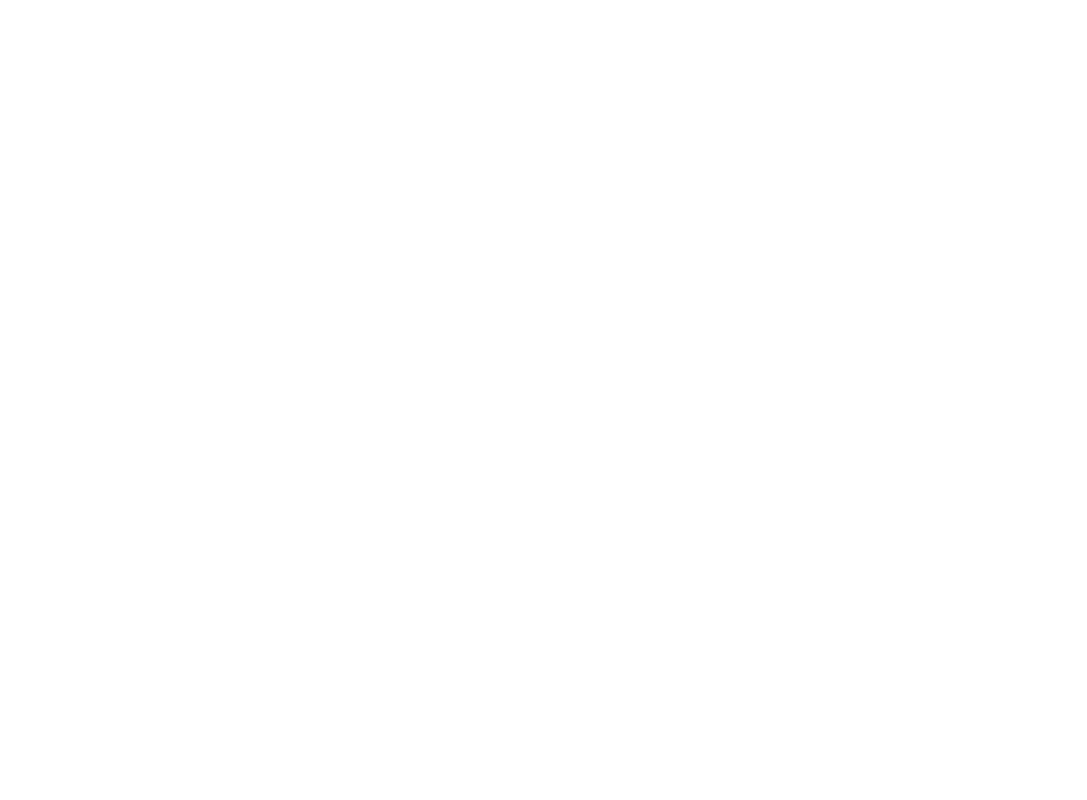
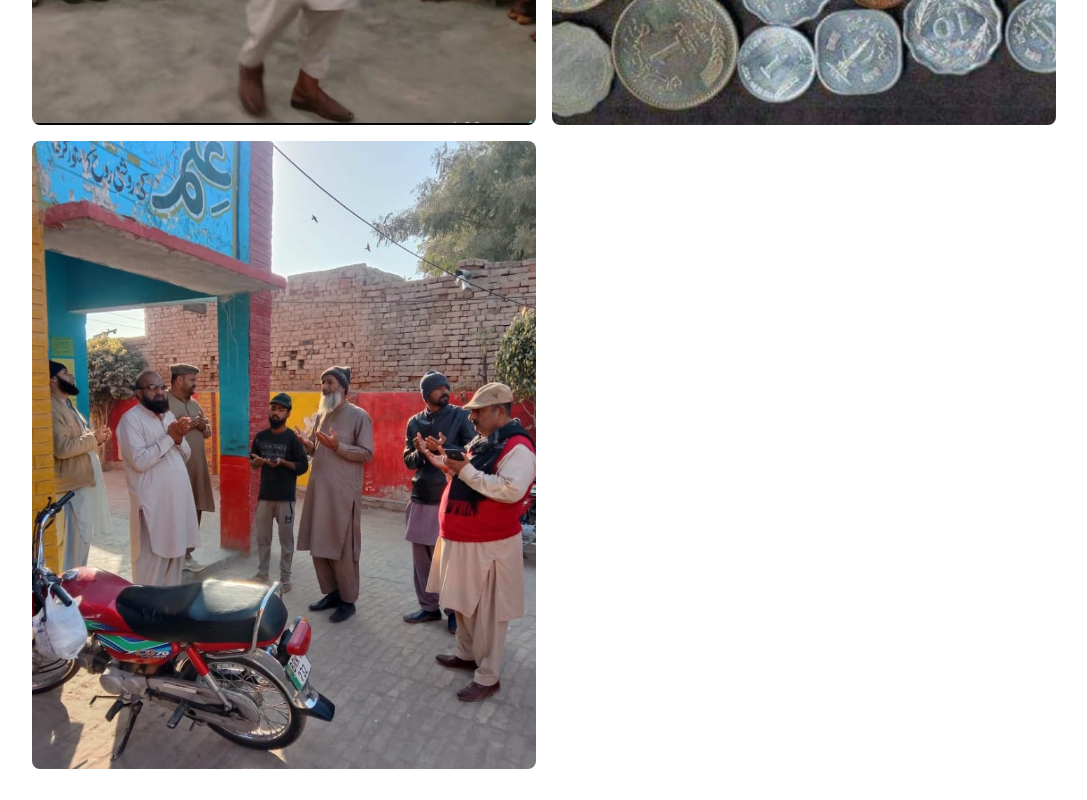
Before and after one commit to fortunatefolks/fortunatefolks-website, a SvelteKit app: page /activities in a window 1280 px wide. Shown: the part 1780-2580 px from the top of the page, without its empty margins (96-1183 px from the left). Before the commit the page ends 1491 px from the top, so only its background shows below. Built offline with nearby package versions, Linux system fonts and the light colour scheme; a web font is replaced by a local one.

Commit message:
14th update

```diff
--- a/src/routes/activities/+page.svelte
+++ b/src/routes/activities/+page.svelte
@@ -7,8 +7,9 @@
 	import image7 from '$lib/assets/gallery/image7.jpeg';
 	import image8 from '$lib/assets/gallery/image8.jpeg';
 	import image9 from '$lib/assets/gallery/image9.jpeg';
+	import image10 from '$lib/assets/gallery/image10.jpeg';
 
-	let images_list = [image2, image3, image4, image5, image6, image7, image8, image9];
+	let images_list = [image2, image3, image4, image5, image6, image7, image8, image9, image10];
 </script>
 
 <section class="overflow-hidden text-neutral-700 mt-6">
@@ -16,7 +17,7 @@
 	<div class="container mx-auto px-5 py-2 lg:px-32 lg:pt-12">
 		<div class="-m-1 flex flex-wrap md:-m-2">
 			{#each images_list as image}
-				<div class="flex w-1/3 flex-wrap">
+				<div class="flex w-1/2 flex-wrap">
 					<div class="w-full p-1 md:p-2">
 						<img
 							alt="gallery"
--- a/src/styles/app_output.css
+++ b/src/styles/app_output.css
@@ -762,9 +762,6 @@
 .w-12 {
   width: 3rem;
 }
-.w-1\/3 {
-  width: 33.333333%;
-}
 .w-1\/2 {
   width: 50%;
 }
```
Also changed, not shown: src/lib/assets/gallery/image10.jpeg (added).
